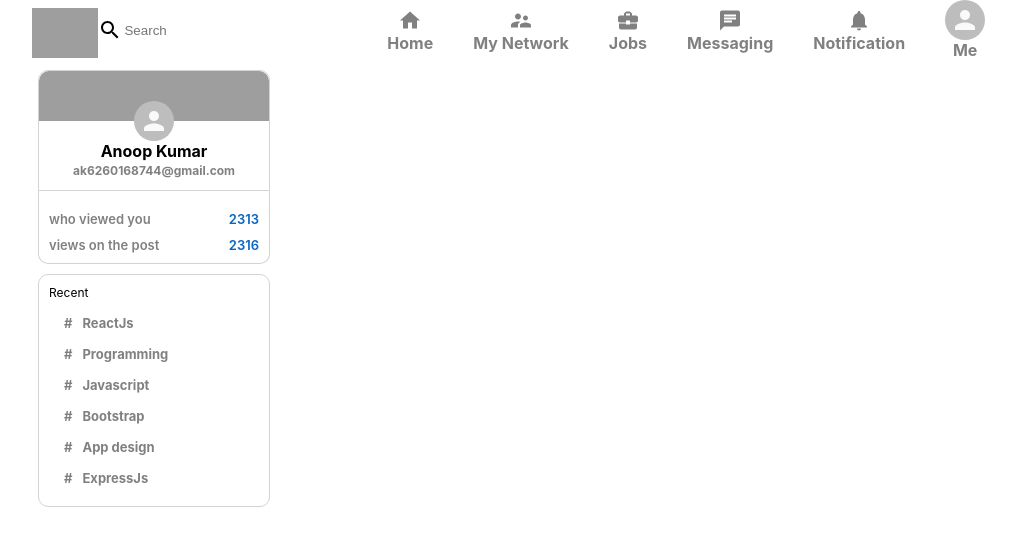
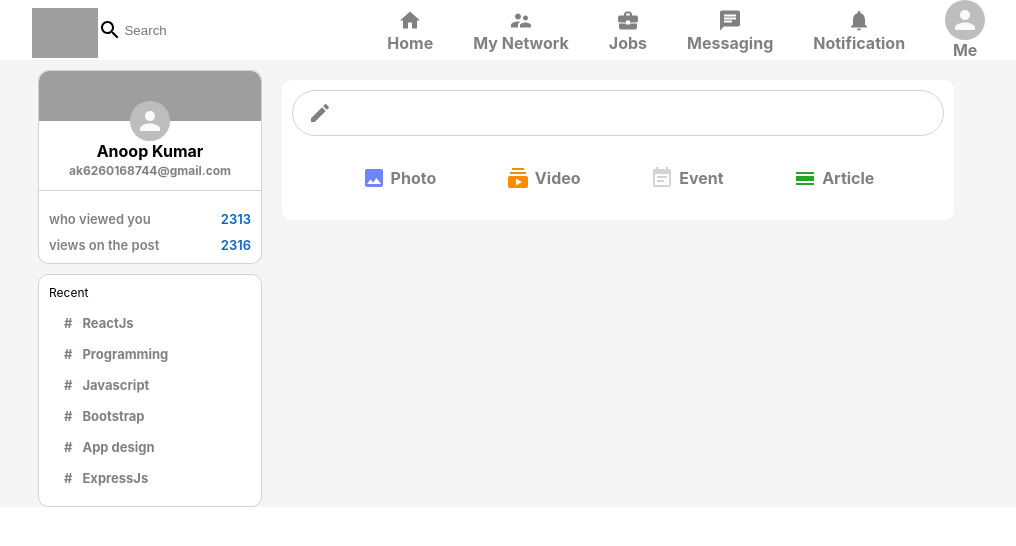
Before and after one commit to mr-clover001/linkedin-clone, a React (Create React App) app: page / in a window 1280 px wide. Shown: the top 546 px of the page, without its empty margins (82-1098 px from the left). Built offline with nearby package versions, Linux system fonts and the light colour scheme; grey boxes are pictures that could not be loaded.

Commit message:
post part

```diff
--- a/src/App.css
+++ b/src/App.css
@@ -5,4 +5,5 @@
 
 .app_body {
   display: flex;
+  background-color: whitesmoke;
 }
--- a/src/App.js
+++ b/src/App.js
@@ -1,6 +1,7 @@
 import "./App.css";
 import Nav from "./Nav";
 import Sidebar from "./Sidebar";
+import Feed from "./Feed";
 
 function App() {
   return (
@@ -8,6 +9,7 @@
       <Nav />
       <div className="app_body">
         <Sidebar />
+        <Feed />
       </div>
 
       {/* nav */}
--- /dev/null
+++ b/src/Feed.css
@@ -0,0 +1,46 @@
+.feed {
+  flex: 0.6;
+  margin: 0 20px;
+}
+
+.feed_inputContainer {
+  background-color: white;
+  padding: 10px;
+  margin-top: 20px;
+  padding-bottom: 20px;
+  border-radius: 10px;
+}
+
+.feed_input {
+  display: flex;
+  border: 1px solid lightgray;
+  padding: 10px;
+  color: gray;
+  border-radius: 30px;
+  padding-left: 15px;
+}
+
+.feed_input > form {
+  display: flex;
+  width: 100%;
+}
+
+.feed_input > form > input {
+  border: none;
+  flex: 1;
+  outline-width: 0;
+  margin-left: 10px;
+  font-weight: 600;
+}
+
+.feed_input > form > button {
+  display: none;
+}
+
+.feed_inputOptions {
+  display: flex;
+  justify-content: space-evenly;
+  padding-left: 10px;
+  padding-top: 10px;
+  padding-right: 10px;
+}
--- /dev/null
+++ b/src/Feed.js
@@ -0,0 +1,36 @@
+import React from "react";
+import "./Feed.css";
+import CreateIcon from "@material-ui/icons/Create";
+import InputOption from "./InputOption";
+import ImageIcon from "@material-ui/icons/Image";
+import SubscriptionsIcon from "@material-ui/icons/Subscriptions";
+import EventNoteIcon from "@material-ui/icons/EventNote";
+import CalendarViewDayIcon from "@material-ui/icons/CalendarViewDay";
+
+function Feed() {
+  return (
+    <div className="feed">
+      <div className="feed_inputContainer">
+        <div className="feed_input">
+          <CreateIcon />
+          <form>
+            <input type="text" />
+            <button type="submit">Send</button>
+          </form>
+        </div>
+        <div className="feed_inputOptions">
+          <InputOption Icon={ImageIcon} title="Photo" color="#7085f9" />
+          <InputOption Icon={SubscriptionsIcon} title="Video" color="#FF8C00" />
+          <InputOption Icon={EventNoteIcon} title="Event" color="#D3D3D3" />
+          <InputOption
+            Icon={CalendarViewDayIcon}
+            title="Article"
+            color="#28a428"
+          />
+        </div>
+      </div>
+    </div>
+  );
+}
+
+export default Feed;
--- /dev/null
+++ b/src/InputOption.css
@@ -0,0 +1,17 @@
+.input_option {
+  display: flex;
+  align-items: center;
+  color: gray;
+  cursor: pointer;
+  margin-top: 10px;
+  padding: 10px;
+}
+
+.input_option:hover {
+  background-color: whitesmoke;
+  border-radius: 10px;
+}
+
+.input_option > h4 {
+  margin-left: 5px;
+}
--- /dev/null
+++ b/src/InputOption.js
@@ -0,0 +1,13 @@
+import React from "react";
+import "./InputOption.css";
+
+function InputOption({ Icon, title, color }) {
+  return (
+    <div className="input_option">
+      <Icon style={{ color: color }} />
+      <h4>{title}</h4>
+    </div>
+  );
+}
+
+export default InputOption;
--- a/src/Sidebar.css
+++ b/src/Sidebar.css
@@ -45,6 +45,7 @@
 }
 
 .sidebar_stats {
+  background-color: white;
   padding: 10px;
   margin-bottom: 10px;
   border: 1px solid lightgray;
@@ -69,6 +70,7 @@
   color: #0a66c2 !important;
 }
 .sidebar_bottom {
+  background-color: white;
   text-align: left;
   padding: 10px;
   border: 1px solid lightgray;
```
